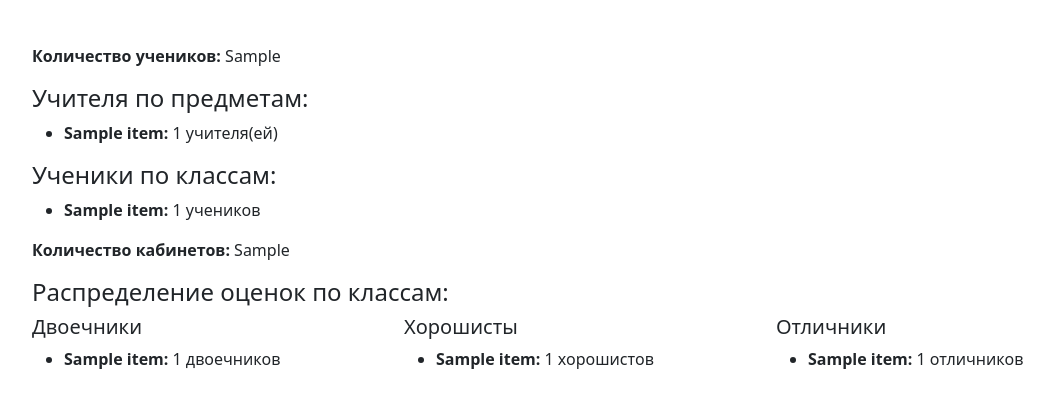
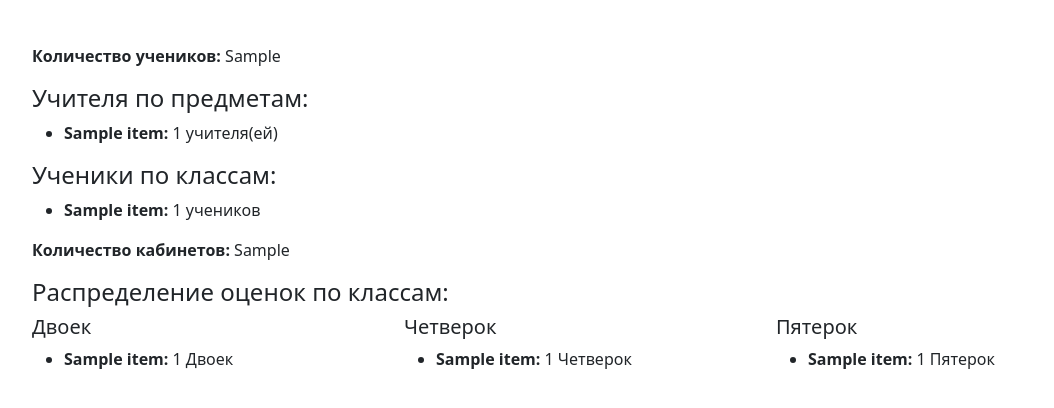
Before and after one commit to vitobrat/school_diary, a Django app: template school_bd/templates/reports/statistics.html in a window 1280 px wide. Shown: the part 238-646 px from the top of the page, without its empty margins (62-1116 px from the left). Run offline with Django 3.2, Linux system fonts and the light colour scheme; the template is opened without the code that fills it: most values are stand-ins (such as "Sample title", 1, 10 or a date in 2020); parts of the project's set-up code (start-up, migrations or seed data) failed here and were passed over.

Commit message:
working version

```diff
--- a/school_bd/templates/reports/statistics.html
+++ b/school_bd/templates/reports/statistics.html
@@ -52,26 +52,26 @@
         <h4>Распределение оценок по классам:</h4>
         <div class="row">
             <div class="col-md-4">
-                <h5>Двоечники</h5>
+                <h5>Двоек</h5>
                 <ul>
                     {% for item in results.grades_by_class.twos %}
-                    <li><strong>{{ item.class_name }}:</strong> {{ item.count }} двоечников</li>
+                    <li><strong>{{ item.class_name }}:</strong> {{ item.count }} Двоек</li>
                     {% endfor %}
                 </ul>
             </div>
             <div class="col-md-4">
-                <h5>Хорошисты</h5>
+                <h5>Четверок</h5>
                 <ul>
                     {% for item in results.grades_by_class.fours %}
-                    <li><strong>{{ item.class_name }}:</strong> {{ item.count }} хорошистов</li>
+                    <li><strong>{{ item.class_name }}:</strong> {{ item.count }} Четверок</li>
                     {% endfor %}
                 </ul>
             </div>
             <div class="col-md-4">
-                <h5>Отличники</h5>
+                <h5>Пятерок</h5>
                 <ul>
                     {% for item in results.grades_by_class.fives %}
-                    <li><strong>{{ item.class_name }}:</strong> {{ item.count }} отличников</li>
+                    <li><strong>{{ item.class_name }}:</strong> {{ item.count }} Пятерок</li>
                     {% endfor %}
                 </ul>
             </div>
```
Also changed, not shown: school_bd/schedule/sql_queries.py (+9 -5 lines), school_bd/schedule/views.py (+4 -9 lines), school_bd/templates/schedule/add_schedule.html (+1 -8 lines), school_bd/templates/schedule/update_schedule.html (+0 -8 lines).
